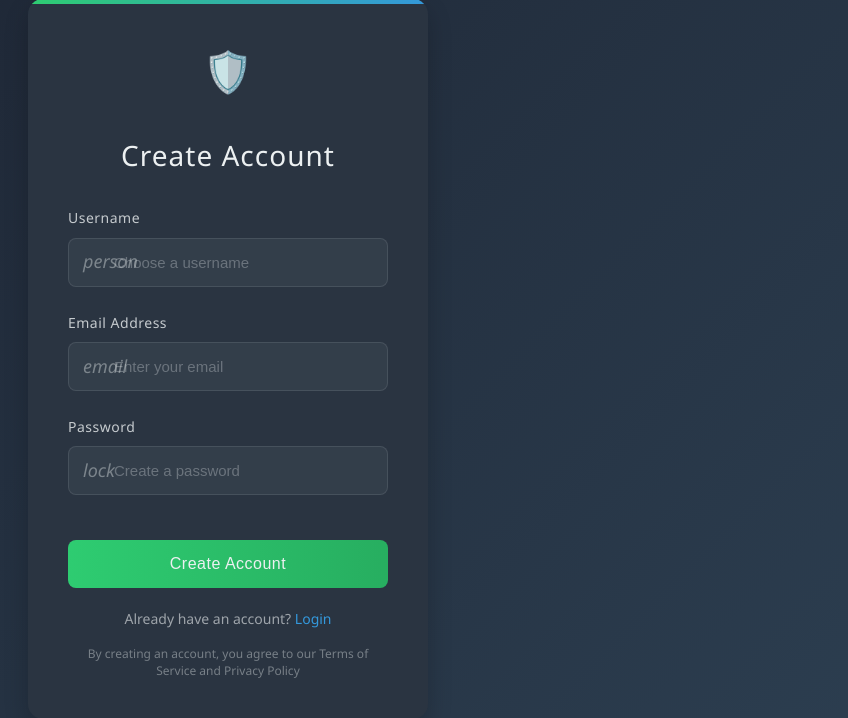
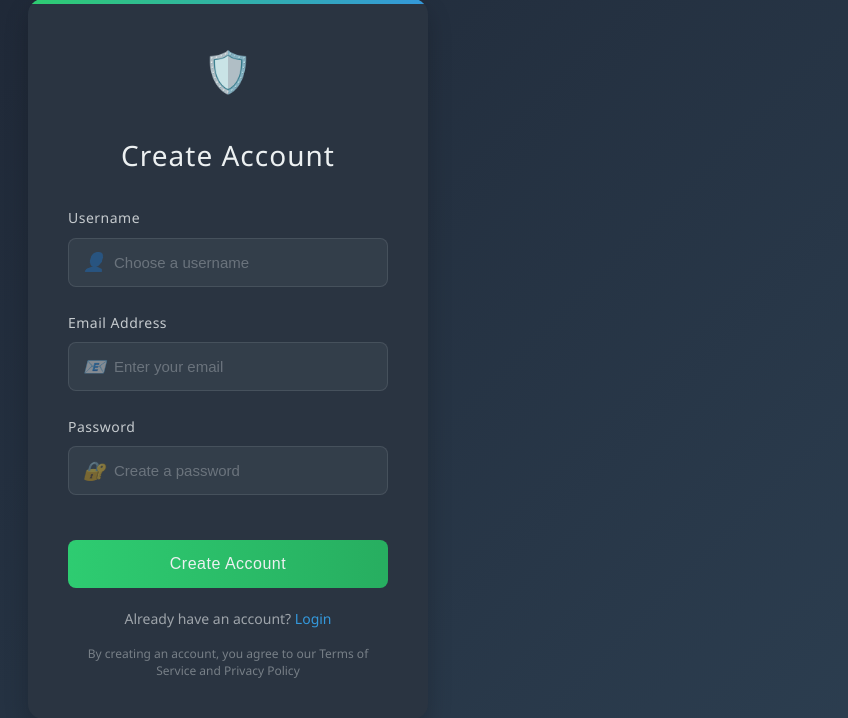
Before and after one commit to AnGrY-Althaf/WebProbe, a Flask app: page /register in a window 1280 px wide. Shown: the part 41-759 px from the top of the page, without its empty margins (412-1260 px from the left). Run offline with Flask 3, Linux system fonts and the light colour scheme.

Commit message:
register.html

```diff
--- a/templates/register.html
+++ b/templates/register.html
@@ -3,7 +3,7 @@
 <head>
     <meta charset="UTF-8">
     <meta name="viewport" content="width=device-width, initial-scale=1.0">
-    <title>Register - Vulnerability Scanner</title>
+    <title>Register - WebProbe Scanner</title>
     <style>
         :root {
             --bg-color: #1c2331;
@@ -181,17 +181,17 @@
         <form action="{{ url_for('register') }}" method="POST">
             <div class="form-group">
                 <label for="username">Username</label>
-                <i class="material-icons">person</i>
+                <i class="material-icons">👤</i>
                 <input type="text" id="username" name="username" placeholder="Choose a username" required>
             </div>
             <div class="form-group">
                 <label for="email">Email Address</label>
-                <i class="material-icons">email</i>
+                <i class="material-icons">📧</i>
                 <input type="email" id="email" name="email" placeholder="Enter your email" required>
             </div>
             <div class="form-group">
                 <label for="password">Password</label>
-                <i class="material-icons">lock</i>
+                <i class="material-icons">🔐</i>
                 <input type="password" id="password" name="password" placeholder="Create a password" required>
             </div>
             <button type="submit">Create Account</button>
```
